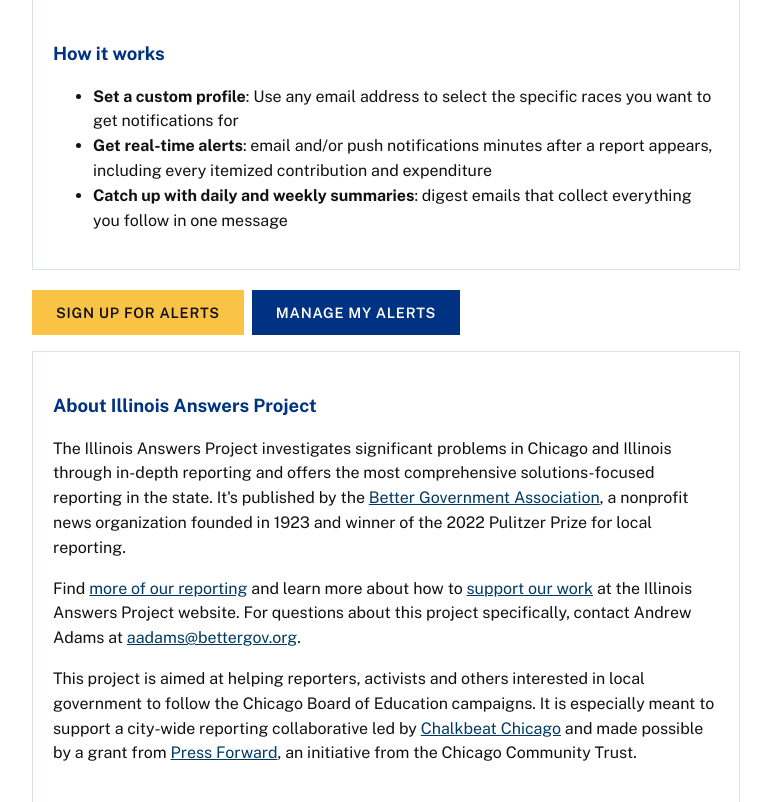
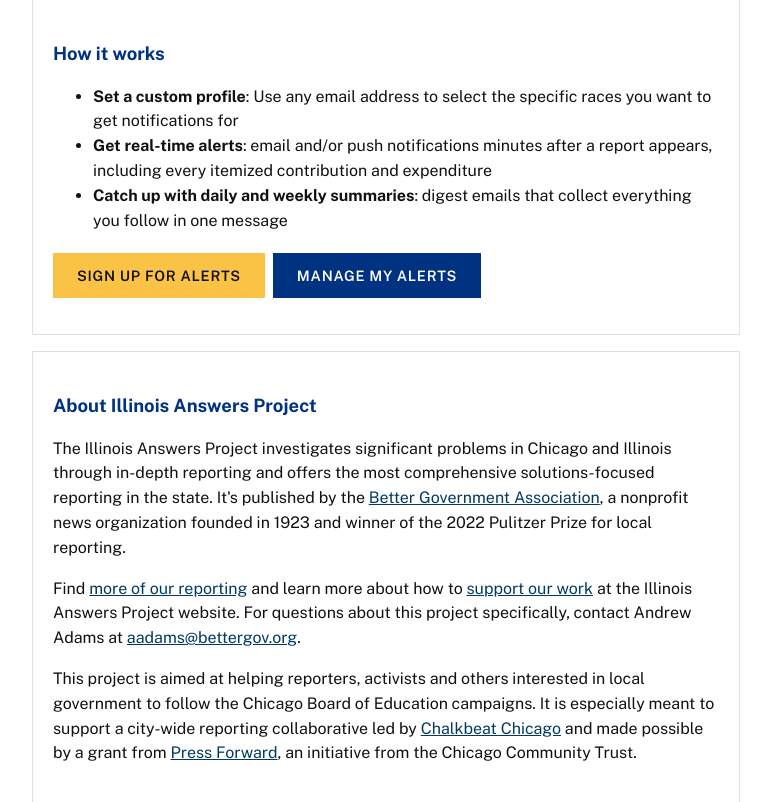
Before and after one commit to aadams-bga/electionsNotifer, a Python web app: template src/isbe_notifier/web/templates/about.html in a window 1280 px wide. Shown: the part 320-1122 px from the top of the page, without its empty margins (254-1025 px from the left). Run offline with Jinja, Linux system fonts and the light colour scheme; the template is opened without the code that fills it, so the values that code supplies are empty.

Commit message:
Transparent favicon background; about page tweak
Co-Authored-By: Claude Fable 5 <noreply@anthropic.com>

```diff
--- a/src/isbe_notifier/web/templates/about.html
+++ b/src/isbe_notifier/web/templates/about.html
@@ -15,11 +15,11 @@
     <li><strong>Get real-time alerts</strong>: email and/or push notifications minutes after a report appears, including every itemized contribution and expenditure</li>
     <li><strong>Catch up with daily and weekly summaries</strong>: digest emails that collect everything you follow in one message</li>
   </ul>
-</section>
   <p class="cta-row">
     <a class="btn" href="/subscribe">Sign up for alerts</a>
     <a class="btn btn-secondary" href="/login" data-manage-link>Manage my alerts</a>
   </p>
+  </section>
 <section>
 <h2>About Illinois Answers Project</h2>
 <p>The Illinois Answers Project investigates significant problems in Chicago and Illinois through in-depth
--- a/src/isbe_notifier/web/templates/base.html
+++ b/src/isbe_notifier/web/templates/base.html
@@ -9,9 +9,9 @@
   <link rel="stylesheet" href="https://fonts.googleapis.com/css2?family=Public+Sans:wght@400;600;700&display=swap">
   <link rel="stylesheet" href="/static/style.css?v=2">
   <link rel="manifest" href="/static/manifest.json">
-  <link rel="icon" href="/static/icon-192.png?v=2">
+  <link rel="icon" href="/static/icon-192.png?v=3">
   <meta name="theme-color" content="#003a63">
-  <link rel="apple-touch-icon" href="/static/icon-192.png?v=2">
+  <link rel="apple-touch-icon" href="/static/icon-192.png?v=3">
 </head>
 <body>
   <header>
```
Also changed, not shown: src/isbe_notifier/web/static/icon-192.png, src/isbe_notifier/web/static/icon-512.png.
